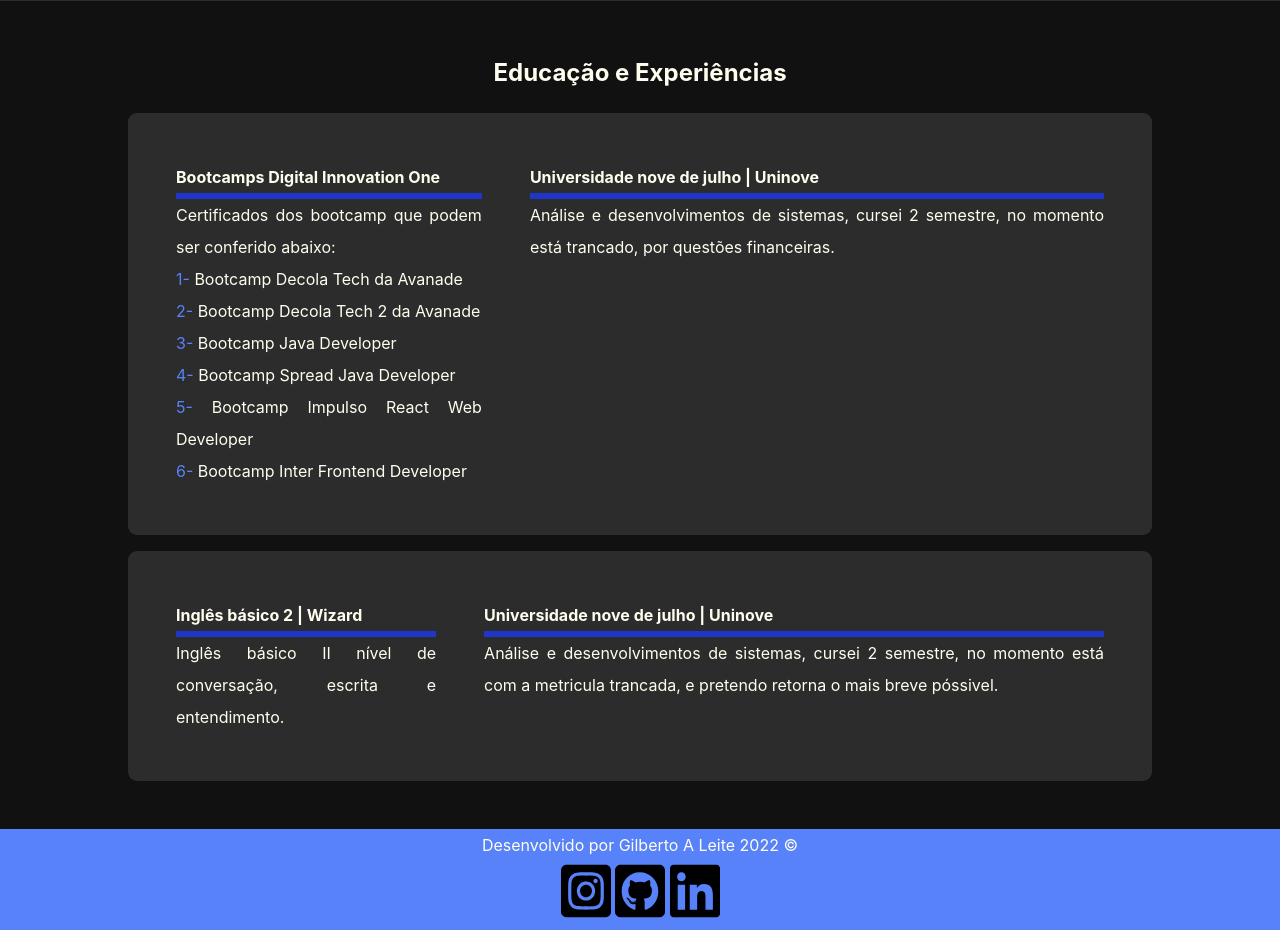
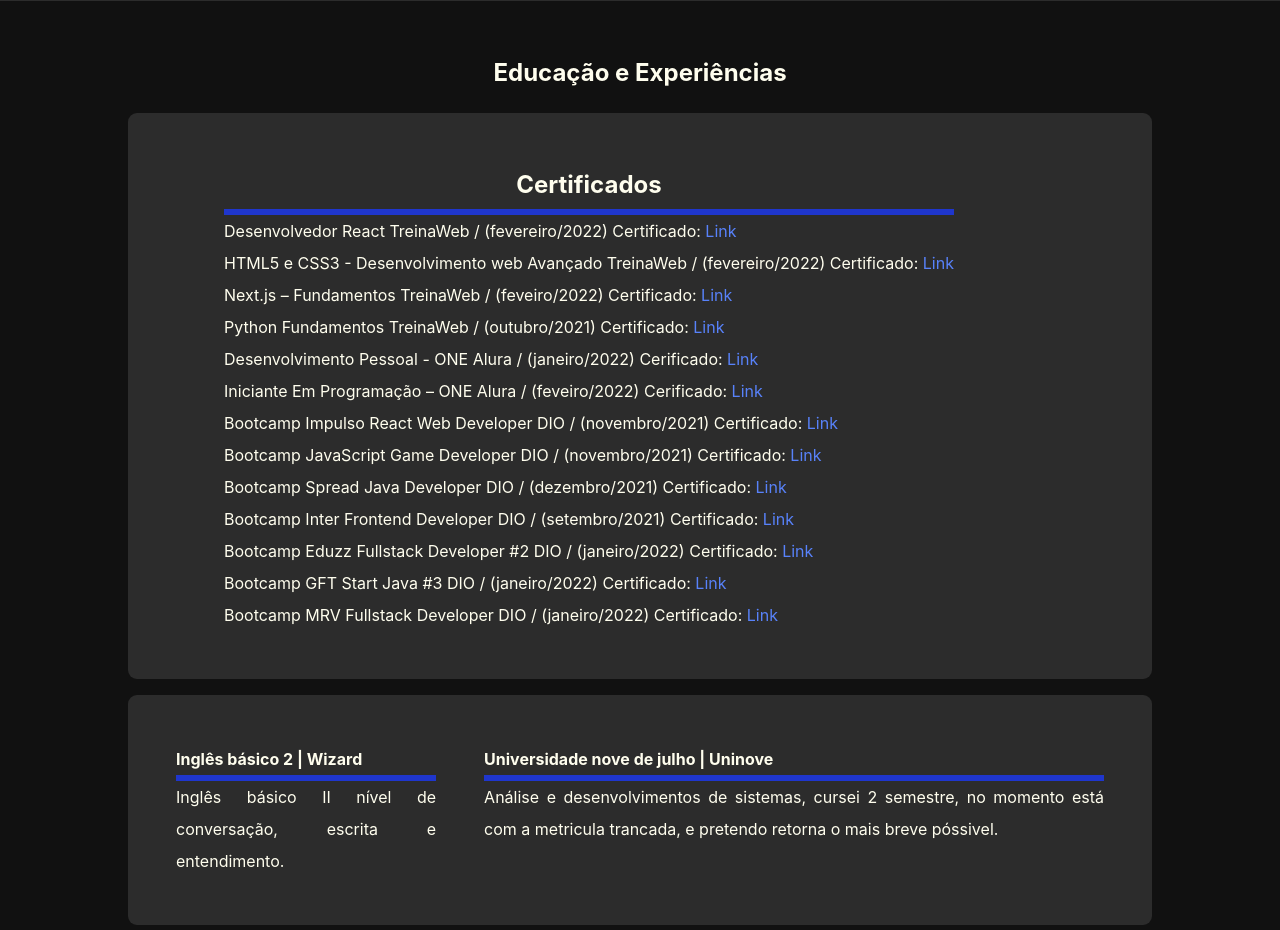
Before and after one commit to Gilbertoaleite/My-Portfolio, a PHP site: page / in a window 1280 px wide. Shown: the part 3150-4080 px from the top of the page. Run offline with PHP 8.4, Linux system fonts and the light colour scheme.

Commit message:
confirmar

```diff
--- a/index.html
+++ b/index.html
@@ -278,9 +278,9 @@
 				<div class="flex-experiencia">
 					<div class="item-experiencia">
 						<div class="faixa-item-experiencia">
-							<h3>Bootcamps Digital Innovation One</h3>
+							<!-- <h3>Bootcamps Digital Innovation One</h3> -->
 						</div>
-						<p>Certificados dos bootcamp que podem ser conferido abaixo:</p>
+						<!-- <p>Certificados dos bootcamp que podem ser conferido abaixo:</p>
 						<p>
 							<a
 								rel="noreferrer noopener"
@@ -346,15 +346,146 @@
 								><span>6-</span></a
 							>
 							Bootcamp Inter Frontend Developer
-						</p>
+						</p> -->
 					</div>
 					<div class="item-experiencia">
 						<div class="faixa-item-experiencia">
-							<h3>Universidade nove de julho | Uninove</h3>
+							<h2>Certificados</h2>
 						</div>
 						<p>
-							Análise e desenvolvimentos de sistemas, cursei 2 semestre, no
-							momento está trancado, por questões financeiras.
+
+						Desenvolvedor React
+						TreinaWeb / (fevereiro/2022)  Certificado:
+									<a
+								rel="noreferrer noopener"
+								class="item-experiencia"
+								target="_blank"
+								href="https://www.treinaweb.com.br/certificado/NHJNE9MMLBPD"
+								title="Para visualizar o certificado"
+								><span>Link</span></a
+							>
+							</p>
+					<p>
+				HTML5 e CSS3 - Desenvolvimento web Avançado TreinaWeb / (fevereiro/2022) Certificado:
+
+				<a
+								rel="noreferrer noopener"
+								class="item-experiencia"
+								target="_blank"
+								href="https://www.treinaweb.com.br/certificado/VKNMLPIDASUM"
+								title="Para visualizar o certificado"
+								><span>Link</span></a >
+
+
+					</p>
+					<p>
+						Next.js – Fundamentos
+						TreinaWeb / (feveiro/2022) Certificado: <a
+								rel="noreferrer noopener"
+								class="item-experiencia"
+								target="_blank"
+								href="https://www.treinaweb.com.br/certificado/UOMXX0N7OWJX"
+								title="Para visualizar o certificado"
+								><span>Link</span></a >
+				</p>
+						<p>
+						Python Fundamentos
+						TreinaWeb / (outubro/2021) Certificado: <a
+								rel="noreferrer noopener"
+								class="item-experiencia"
+								target="_blank"
+								href="https://www.treinaweb.com.br/certificado/EBMXRYLWWHA1"
+								title="Para visualizar o certificado"
+								><span>Link</span></a >
+							</p>
+				<p>
+						Desenvolvimento Pessoal - ONE
+						Alura / (janeiro/2022) Cerificado: <a
+								rel="noreferrer noopener"
+								class="item-experiencia"
+								target="_blank"
+								href="https://cursos.alura.com.br/degree/certificate/fd51c71c-4cc6-48fb-b0be-7de1ad8274f7"
+								title="Para visualizar o certificado"
+								><span>Link</span></a >
+						</p>
+
+					<p>
+						Iniciante Em Programação – ONE
+						Alura / (feveiro/2022) Cerificado: <a
+								rel="noreferrer noopener"
+								class="item-experiencia"
+								target="_blank"
+								href="https://cursos.alura.com.br/degree/certificate/a28b39f5-096c-4c91-bc08-85086d974186"
+								title="Para visualizar o certificado"
+								><span>Link</span></a >
+						</p>
+						<p>
+						Bootcamp Impulso React Web Developer
+						DIO / (novembro/2021) Certificado: <a
+								rel="noreferrer noopener"
+								class="item-experiencia"
+								target="_blank"
+								href="https://www.dio.me/certificate/D8A48E2E"
+								title="Para visualizar o certificado"
+								><span>Link</span></a >
+							</p>
+							<p>
+						Bootcamp JavaScript Game Developer
+						DIO / (novembro/2021) Certificado: <a
+								rel="noreferrer noopener"
+								class="item-experiencia"
+								target="_blank"
+								href="https://www.dio.me/certificate/E1426E1E/share"
+								title="Para visualizar o certificado"
+								><span>Link</span></a >
+</p>
+<p>
+						Bootcamp Spread Java Developer
+						DIO / (dezembro/2021) Certificado: <a
+								rel="noreferrer noopener"
+								class="item-experiencia"
+								target="_blank"
+								href="https://www.dio.me/certificate/0F34F238/share"
+								title="Para visualizar o certificado"
+								><span>Link</span></a >
+</p> <p>
+						Bootcamp Inter Frontend Developer
+						DIO / (setembro/2021) Certificado: <a
+								rel="noreferrer noopener"
+								class="item-experiencia"
+								target="_blank"
+								href="https://www.dio.me/certificate/9EA1467E/share"
+								title="Para visualizar o certificado"
+								><span>Link</span></a >
+</p>	<p>
+						Bootcamp Eduzz Fullstack Developer #2
+						DIO / (janeiro/2022) Certificado: <a
+								rel="noreferrer noopener"
+								class="item-experiencia"
+								target="_blank"
+								href="https://www.dio.me/certificate/F51A9B05"
+								title="Para visualizar o certificado"
+								><span>Link</span></a >
+				</p>
+				<p>
+						Bootcamp GFT Start Java #3
+						DIO / (janeiro/2022) Certificado: <a
+								rel="noreferrer noopener"
+								class="item-experiencia"
+								target="_blank"
+								href="https://www.dio.me/certificate/C7B09B8A/share"
+								title="Para visualizar o certificado"
+								><span>Link</span></a >
+</p> <p>
+						Bootcamp MRV Fullstack Developer
+						DIO / (janeiro/2022) Certificado: <a
+								rel="noreferrer noopener"
+								class="item-experiencia"
+								target="_blank"
+								href="https://www.dio.me/certificate/C735C454"
+								title="Para visualizar o certificado"
+								><span>Link</span></a >
+
 						</p>
 					</div>
 				</div>
--- a/style.css
+++ b/style.css
@@ -447,6 +447,10 @@
 	border-bottom: 6px solid #1f36cd;
 	font-size: 1em;
 }
+.faixa-item-experiencia > h2{
+	text-align: center;
+	font-size: 1.5em;
+}
 
 .imagem-livro {
 	text-align: end;
```
